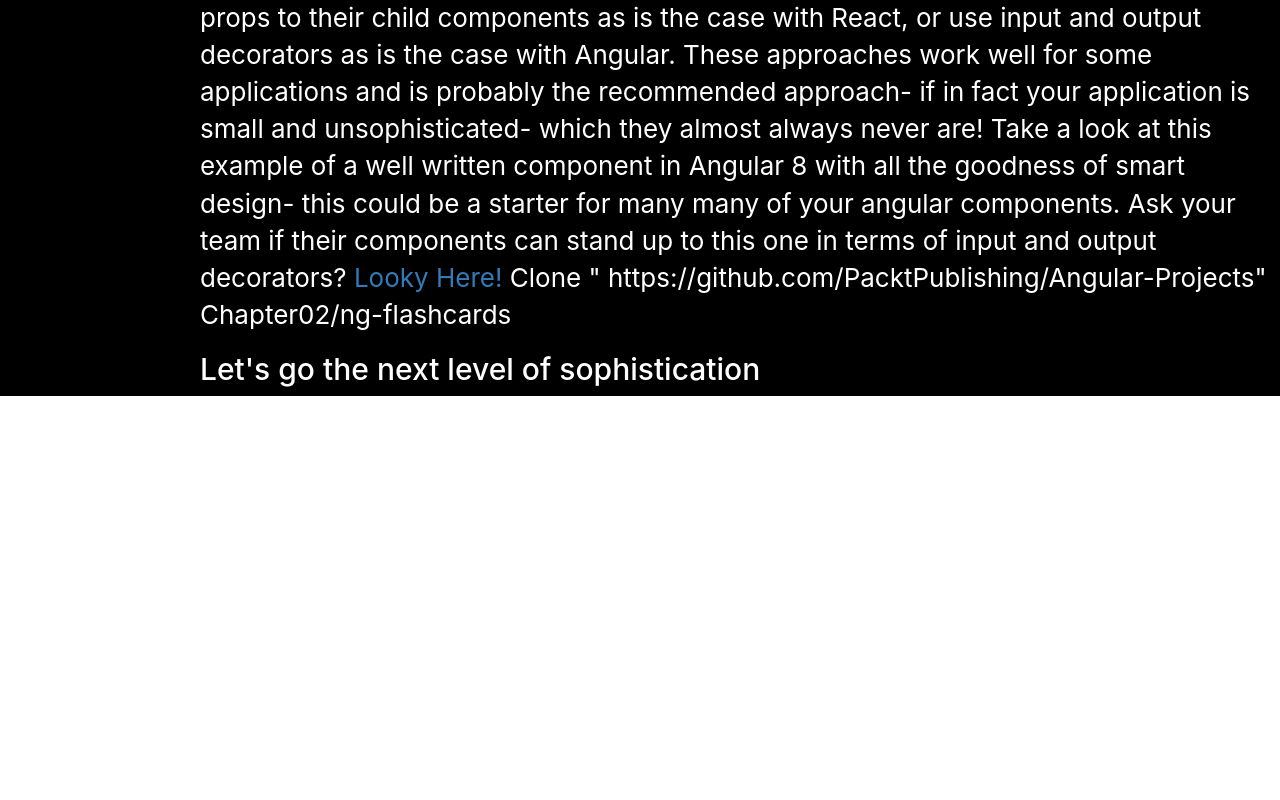
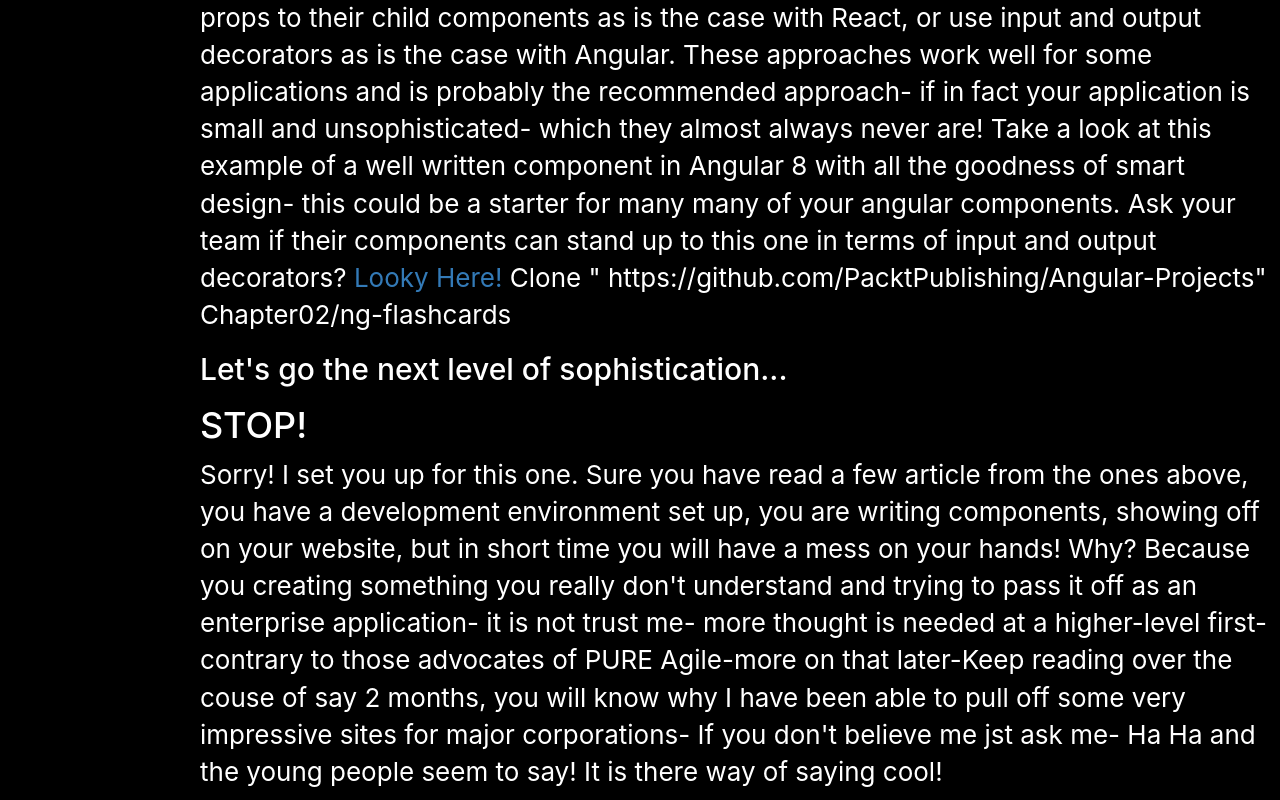
Before and after one commit to kendallmark3/introduction, a React (Create React App) app: page / in a window 1280 px wide. Shown: the part 1715-2515 px from the top of the page. Before the commit the page ends 2111 px from the top, so only its background shows below. Built offline with nearby package versions, Linux system fonts and the light colour scheme.

Commit message:
morechanges

```diff
--- a/src/App.js
+++ b/src/App.js
@@ -163,7 +163,17 @@
              Ask your team if their components can stand up to this one in terms of input and output decorators?
              <a href="http://github.com/"> Looky Here! </a> Clone " https://github.com/PacktPublishing/Angular-Projects" Chapter02/ng-flashcards
            </p>
-           <h2>Let's go the next level of sophistication</h2>
+           <h2>Let's go the next level of sophistication...</h2>
+           <h1>STOP!</h1>
+           <p>Sorry! I set you up for this one. Sure you have read a few article from the ones above, you have a development
+             environment set up, you are writing components, showing off on your website, but in short time you
+             will have a mess on your hands! Why? Because you creating something you really don't understand and trying
+             to pass it off as an enterprise application- it is not trust me- more thought is needed at a higher-level
+             first- contrary to those advocates of PURE Agile-more on that later-Keep reading over the couse of say 2 months,
+             you will know why I have been able to pull off some very impressive sites for major corporations-
+             If you don't believe me jst ask me- Ha Ha and the young people seem to say! It is there way of saying cool!
+
+           </p>
         </div>
       );
     }
```
